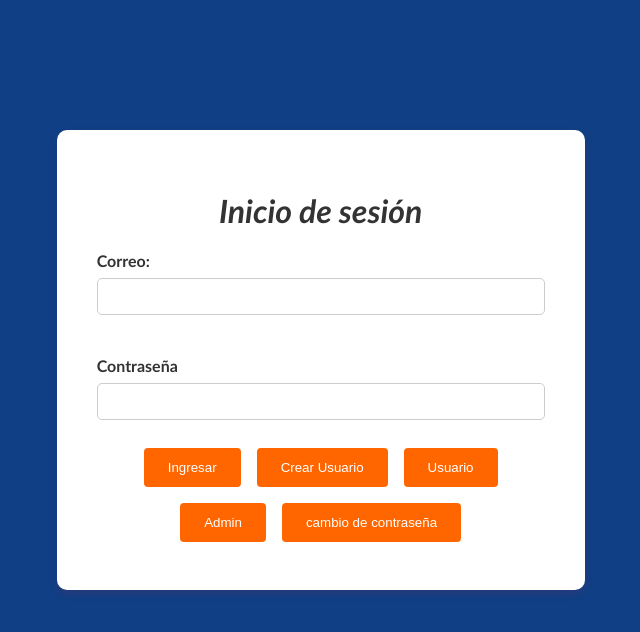
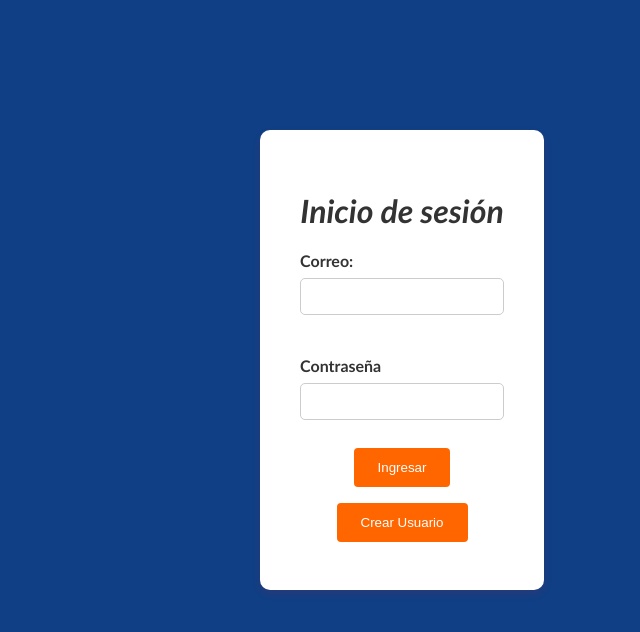
Before and after one commit to Allrg1104/gana-como-loco-Allrg1104, a React (Vite) app in the folder doritos/: page / in a window 1280 px wide. Shown: the top 632 px of the page, without its empty margins (210-850 px from the left). Built offline with nearby package versions, Linux system fonts and the light colour scheme.

Commit message:
actualizacion de form - se elimina los botones de acceso

```diff
--- a/doritos/src/components/Form.jsx
+++ b/doritos/src/components/Form.jsx
@@ -51,15 +51,6 @@ function LoginUser() {
             <button type="button" id="btnCreateUser" onClick={() => navigate('/createUser')}>
                 Crear Usuario
             </button>
-            <button type="button" id="btnCreateUser" onClick={() => navigate('/UserHome')}>
-                Usuario
-            </button>
-            <button type="button" id="btnCreateUser" onClick={() => navigate('/AdminHome')}>
-                Admin
-            </button>
-            <button type="button" id="btnCreateUser" onClick={() => navigate('/changePassword')}>
-                cambio de contraseña
-            </button>
         </form>
     );
 }
```
Also changed, not shown: doritos/public/amigos.avif (deleted).
